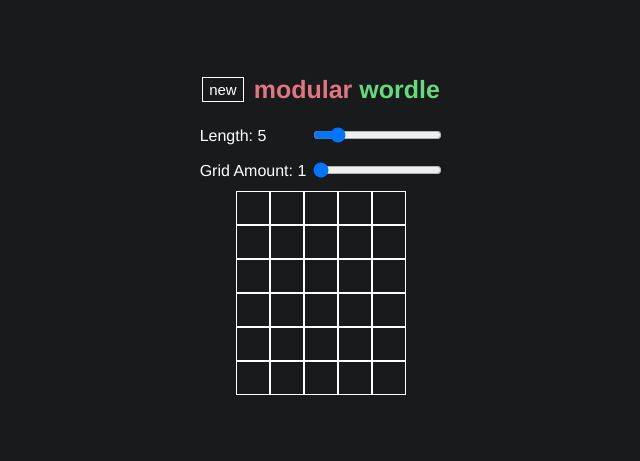
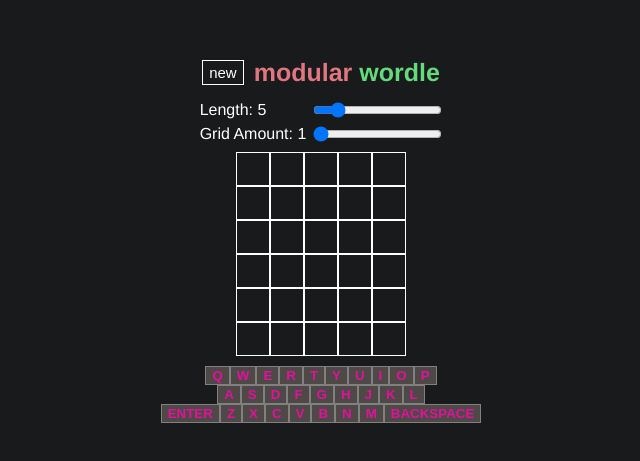
Before and after one commit to Vio-Eli/modular_decordle, a React (Create React App) app in the folder client/: page /#/game in a window 1280 px wide. Shown: the part 165-626 px from the top of the page, without its empty margins (319-959 px from the left). Built offline with nearby package versions, Linux system fonts and the light colour scheme.

Commit message:
Changed keyboard

```diff
--- a/client/src/App.scss
+++ b/client/src/App.scss
@@ -22,7 +22,7 @@ $background-dark: #181a1b;
   flex-direction: column;
   align-items: center;
   justify-content: center;
-  font-size: calc(10px + 2vmin);
+  //font-size: calc(10px + 2vmin);
   color: white;
 }
 
--- a/client/src/components/keyboard/Keyboard.scss
+++ b/client/src/components/keyboard/Keyboard.scss
@@ -2,12 +2,12 @@ $background-dark: #4E4847;
 
 
 .keyboardWrapper {
-    >tr>td {
+    >div>button {
         background-color: $background-dark;
-            width: 40px;
-            height: 40px;
+        padding: auto;
+        font-size: 30;
         border: 1px grey solid;
-            color: white;
+        color: rgb(226, 17, 156);
         font-weight: bold;
         align-items: center;
         justify-content: center;
--- a/client/src/components/keyboard/Keyboard.tsx
+++ b/client/src/components/keyboard/Keyboard.tsx
@@ -8,17 +8,21 @@ let keyboard: string[][] = [
 ];
 
 function Keyboard() {
+
+    function keyMap(row: string[]) {
+        return row.map((key, i) => {
+            return(
+                <button key={i} onClick={() => console.log(key)}>{key}</button>
+            );
+        })
+    }
+
+
     return (
         <div className="keyboardWrapper">
-            {keyboard.map((row, index) => {
-                <tr key={index}>
-                    {row.map((letter, jdex) => {
-                        <td key={jdex}>
-                            {letter}
-                        </td>
-                    })}
-                </tr>
-            })}
+            <div className="buttonDiv">{keyMap(keyboard[0])}</div>
+            <div className="buttonDiv">{keyMap(keyboard[1])}</div>
+            <div className="buttonDiv">{keyMap(keyboard[2])}</div>
         </div>
     )
 }
```
Lines whose indentation alone changed are shown as unchanged.
